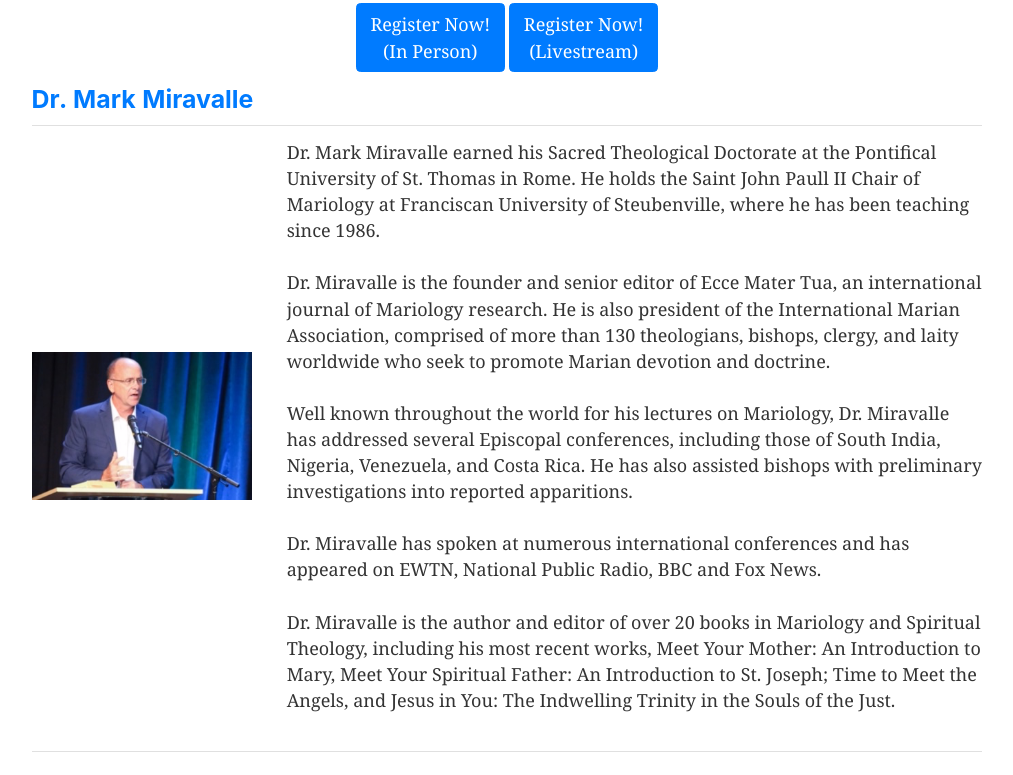
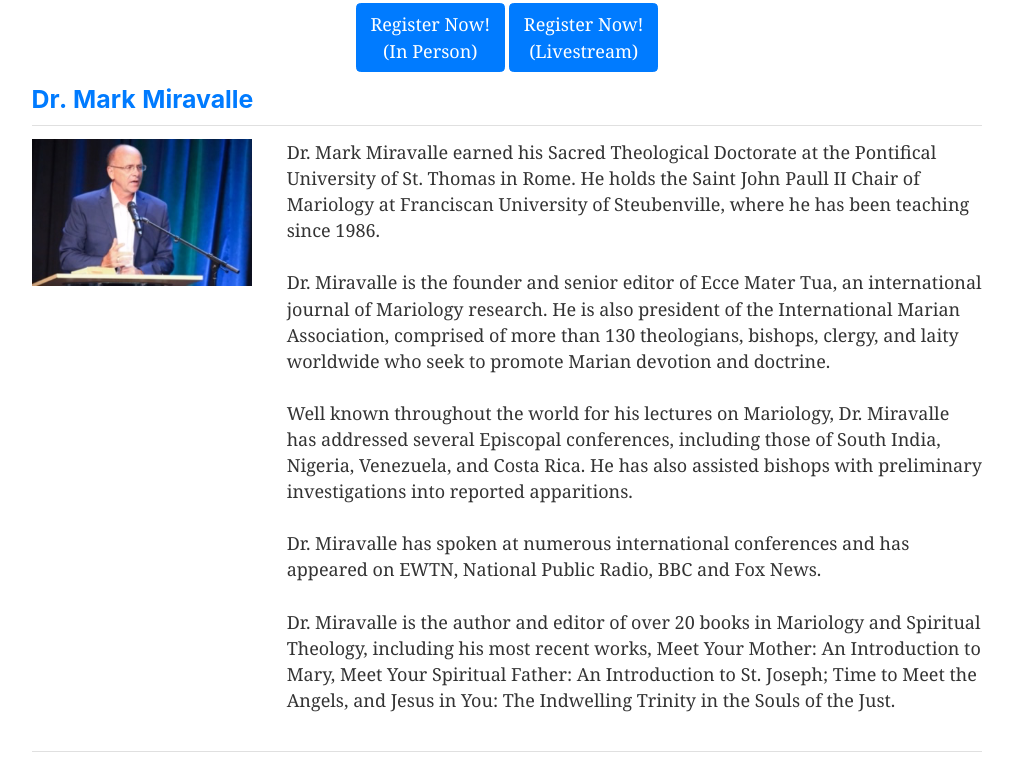
Before and after one commit to exultrochester/exultrochester.org, an Eleventy site: page index.md in a window 1280 px wide. Shown: the part 760-1535 px from the top of the page, without its empty margins (133-1146 px from the left). Built offline with nearby package versions, Linux system fonts and the light colour scheme; Eleventy itself is replaced by a stand-in of ours; files that its build step writes are made by us from their sources; what airtable would draw is missing.

Commit message:
Update speakers.liquid
Update speaker image position in row to vertical top

```diff
--- a/_includes/speakers.liquid
+++ b/_includes/speakers.liquid
@@ -13,7 +13,7 @@
 </td>
 </tr>
 <tr>
-<td style="width: 25%">
+<td style="width: 25%; vertical-align: top;">
 <img src="{{ speaker.image }}" />
 </td>
 <td>
```
